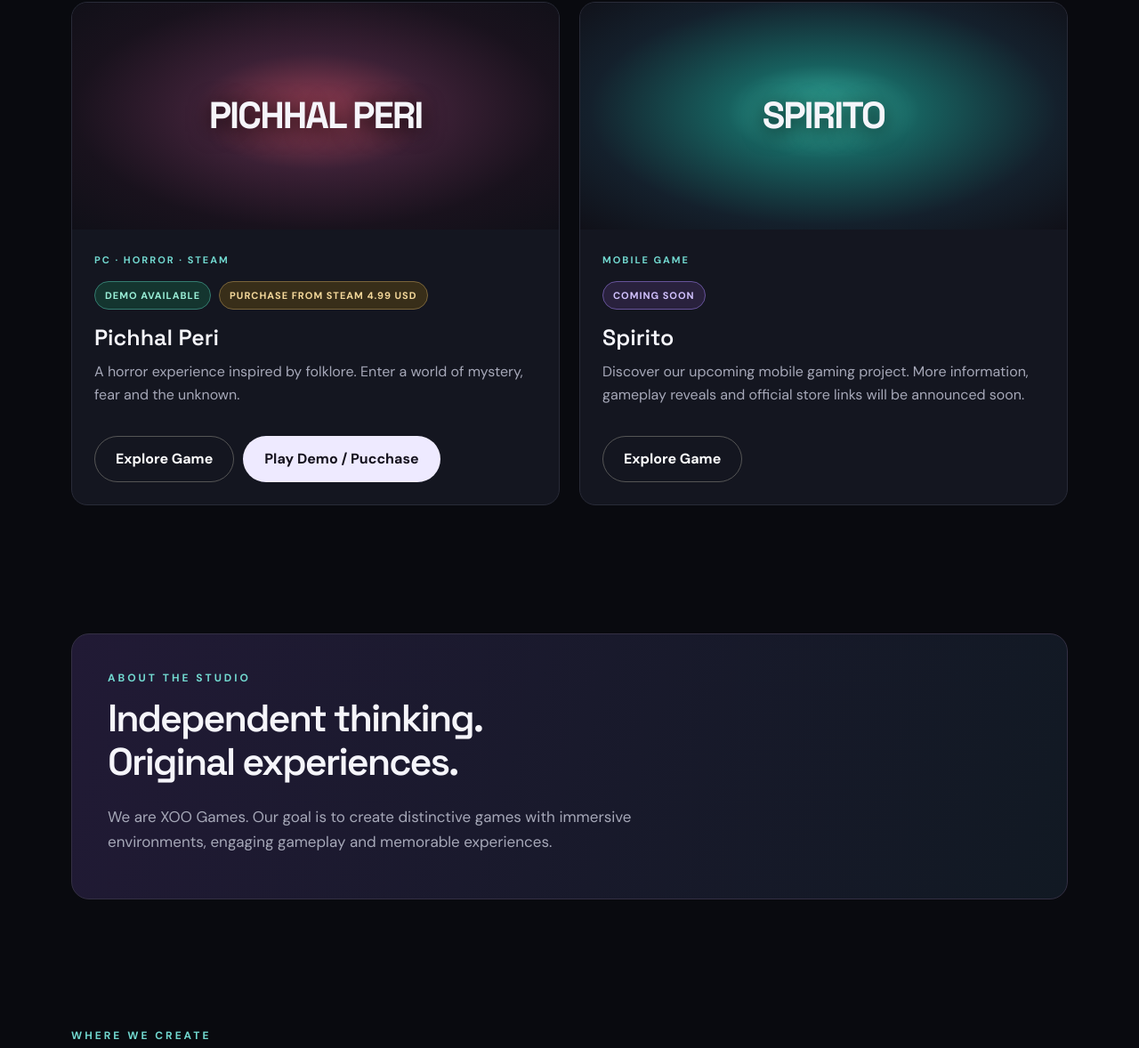
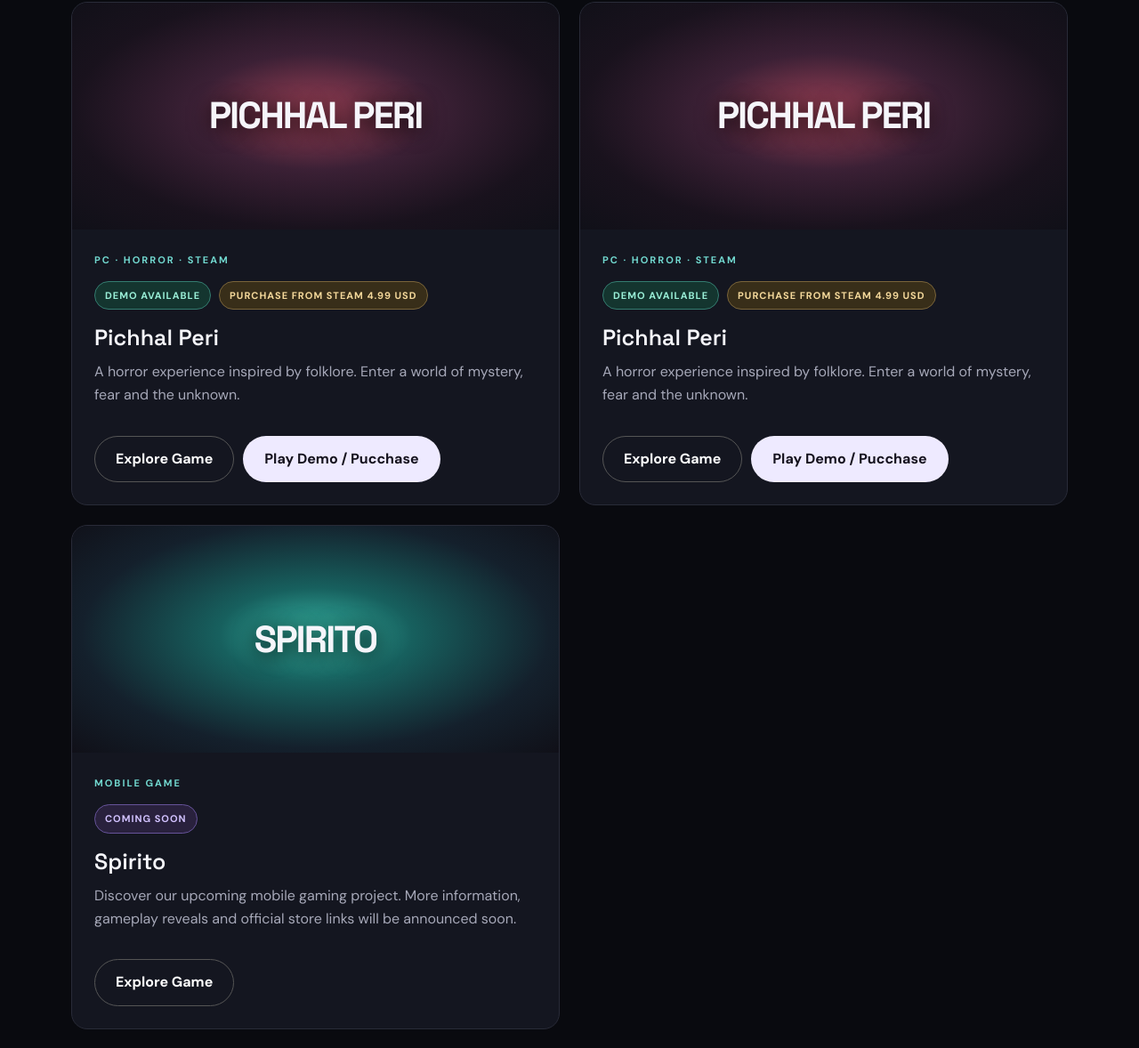
Before and after one commit to XooGames/XooGames.github.io, a plain HTML site: page index.html in a window 1280 px wide. Shown: the part 848-2026 px from the top of the page at 89% size. Drawn offline with Linux system fonts and the light colour scheme.

Commit message:
Update index.html

```diff
--- a/index.html
+++ b/index.html
@@ -143,6 +143,12 @@ footer .footlinks{display:flex;gap:18px;flex-wrap:wrap;margin:14px 0}
 <a class="btn alt" href="/games/pichhal-peri/">Explore Game</a><a class="btn" href="https://store.steampowered.com/app/4700000/Pichhal_Peri/" target="_blank" rel="noopener">Play Demo / Pucchase</a>
 </div></article>
 <article class="card">
+<div class="art peri-art">PICHHAL PERI</div><div class="info">
+<div class="label">PC · HORROR · STEAM</div><div class="meta"><span class="status">Demo Available</span><span class="status review">Purchase From Steam 4.99 USD</span></div>
+<h3>Pichhal Peri</h3><p>A horror experience inspired by folklore. Enter a world of mystery, fear and the unknown.</p>
+<a class="btn alt" href="/games/pichhal-peri/">Explore Game</a><a class="btn" href="https://store.steampowered.com/app/4700000/Pichhal_Peri/" target="_blank" rel="noopener">Play Demo / Pucchase</a>
+</div></article>
+<article class="card">
 <div class="art spirito-art">SPIRITO</div><div class="info">
 <div class="label">MOBILE GAME</div><div class="meta"><span class="status soon">Coming Soon</span></div>
 <h3>Spirito</h3><p>Discover our upcoming mobile gaming project. More information, gameplay reveals and official store links will be announced soon.</p>
```
